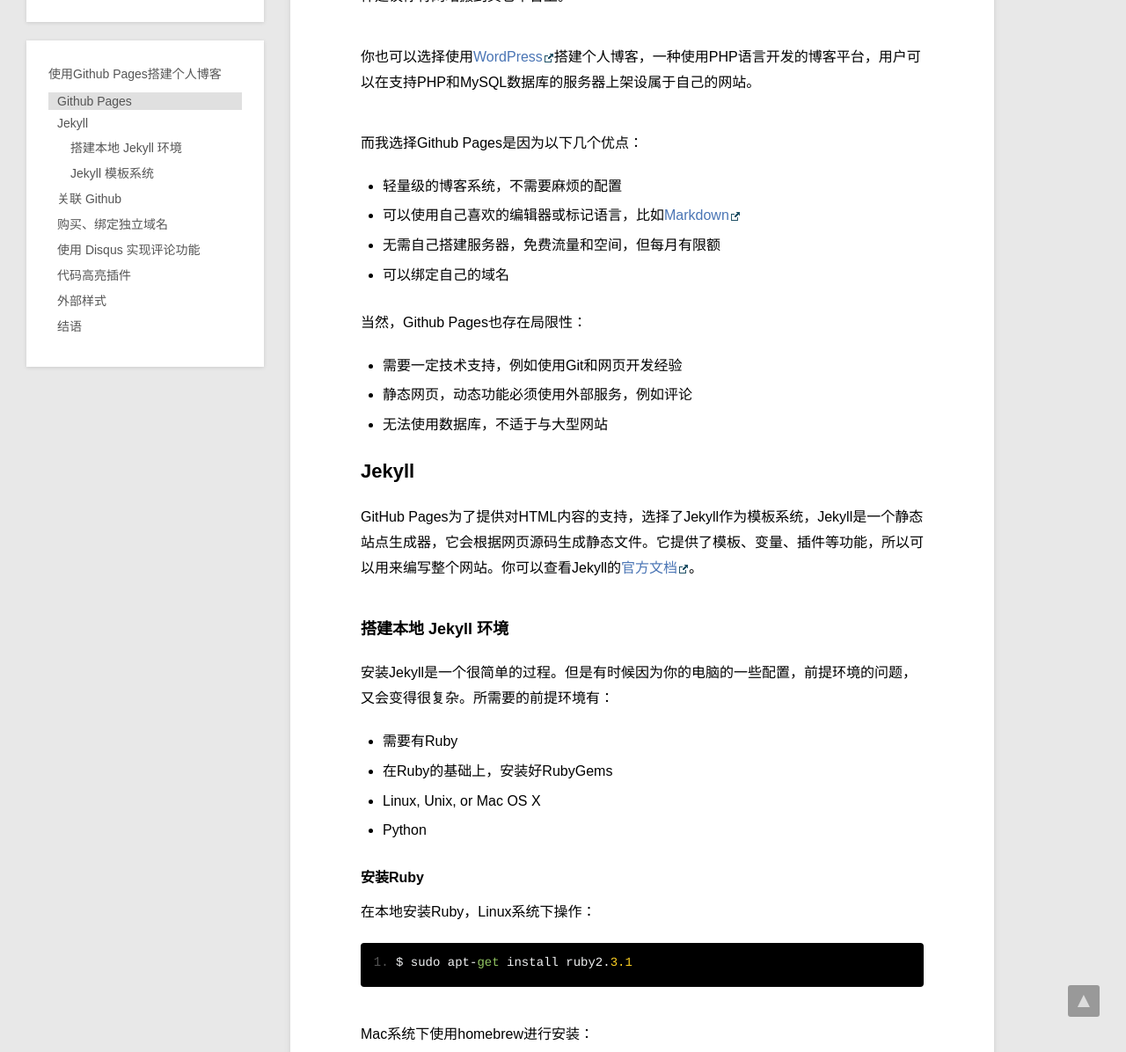
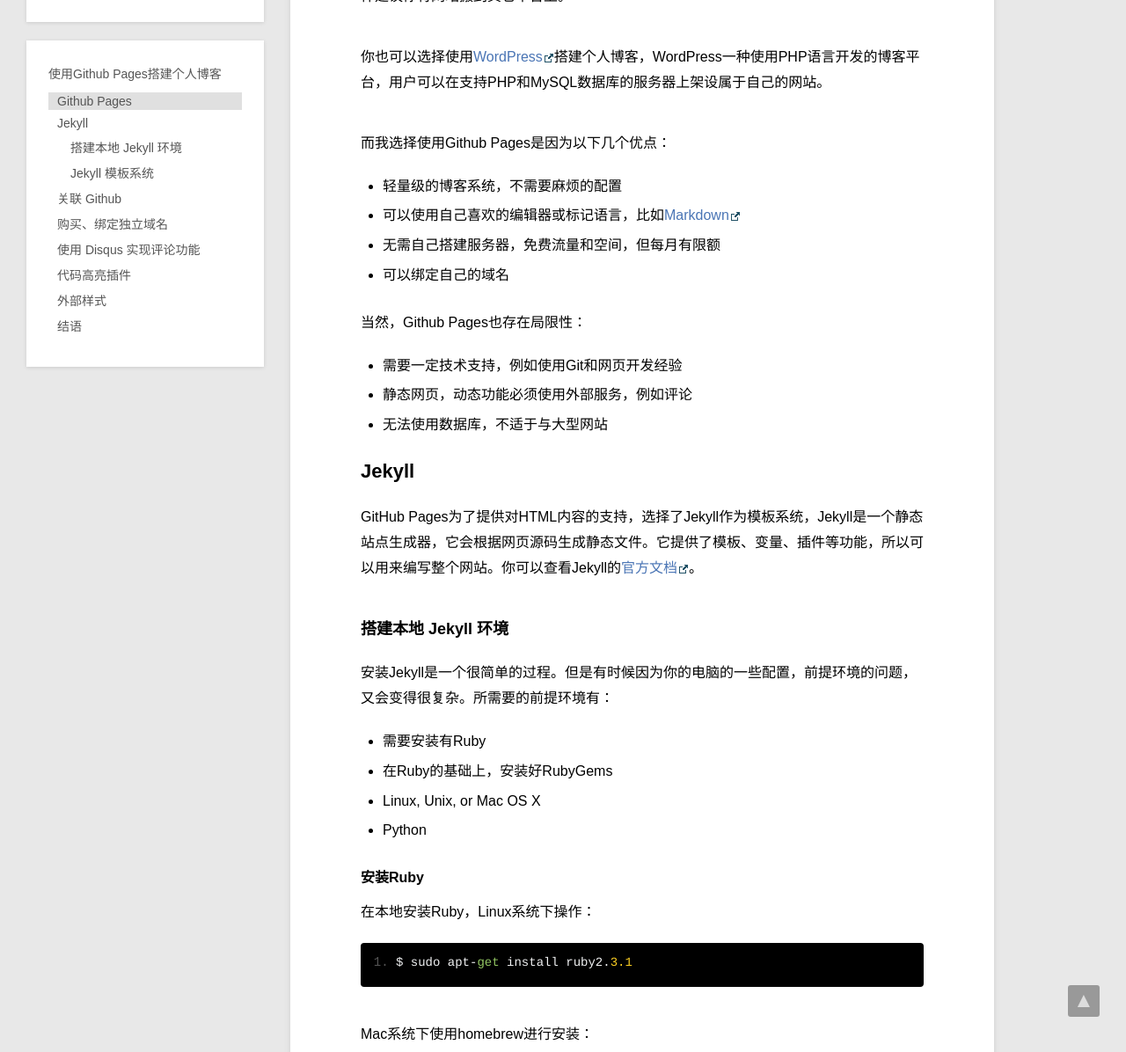
Before and after one commit to JeraKrs/jerakrs.github.io, a Jekyll site: the page built from _posts/study/2016-05-28-Github-Pages.md, in a window 1280 px wide and 1400 px high, scrolled down 429 px, cut to the strip 204-1400 px from the top of the window. Shown: the whole strip at 88% size. Built offline with Jekyll 4.4.1, drawn with Linux system fonts in a browser that asks for light colours; Markdown is read by kramdown in place of the engine named in the settings; comment, search, counter and statistics services are not loaded.

Commit message:
2016-05-28 second commit

```diff
--- a/_posts/study/2016-05-28-Github-Pages.md
+++ b/_posts/study/2016-05-28-Github-Pages.md
@@ -10,9 +10,9 @@ category: study
 ## Github Pages
 如何使用、安装Git我就不多说了，但是使用[Github Pages][]，首先要注意的是Github Pages采用的是HTTP协议，不是HTTPS，区别在于HTTPS协议是由SSL+HTTP协议构建的可进行加密传输、身份认证的网络协议，所以不要做一些敏感的操作处理，比如发送用户密码；并且Github Pages限制每月带宽为100GB和10000次请求，每个站点有1G的空间，对于个人博客而言绰绰有余了，当然这个限额并不是说超过了就会怎样，只是Github会发邮件建议你将网站搬到其它平台上。
 
-你也可以选择使用[WordPress][]搭建个人博客，一种使用PHP语言开发的博客平台，用户可以在支持PHP和MySQL数据库的服务器上架设属于自己的网站。
+你也可以选择使用[WordPress][]搭建个人博客，WordPress一种使用PHP语言开发的博客平台，用户可以在支持PHP和MySQL数据库的服务器上架设属于自己的网站。
 
-而我选择Github Pages是因为以下几个优点：
+而我选择使用Github Pages是因为以下几个优点：
 
 * 轻量级的博客系统，不需要麻烦的配置
 * 可以使用自己喜欢的编辑器或标记语言，比如[Markdown][]
@@ -32,7 +32,7 @@ GitHub Pages为了提供对HTML内容的支持，选择了Jekyll作为模板系
 
 安装Jekyll是一个很简单的过程。但是有时候因为你的电脑的一些配置，前提环境的问题，又会变得很复杂。所需要的前提环境有：
 
-* 需要有Ruby
+* 需要安装有Ruby
 * 在Ruby的基础上，安装好RubyGems
 * Linux, Unix, or Mac OS X
 * Python
```
